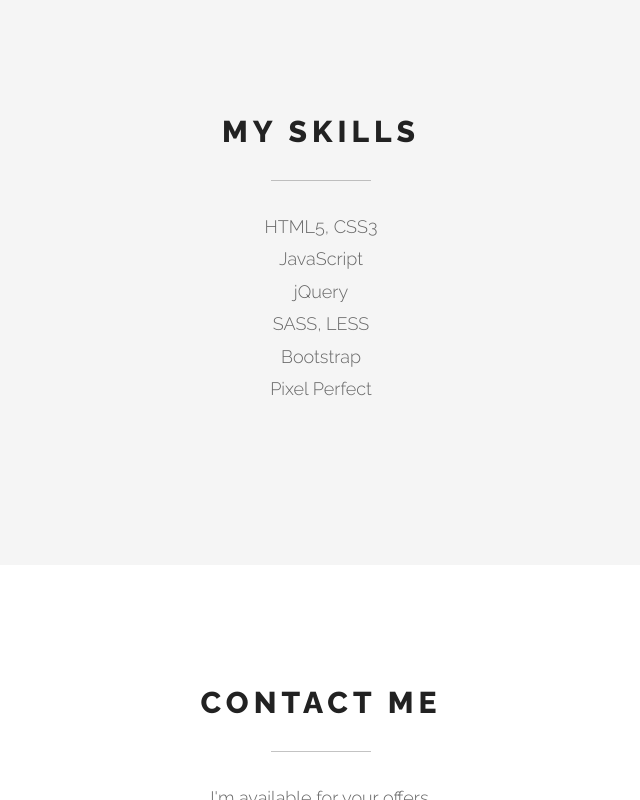
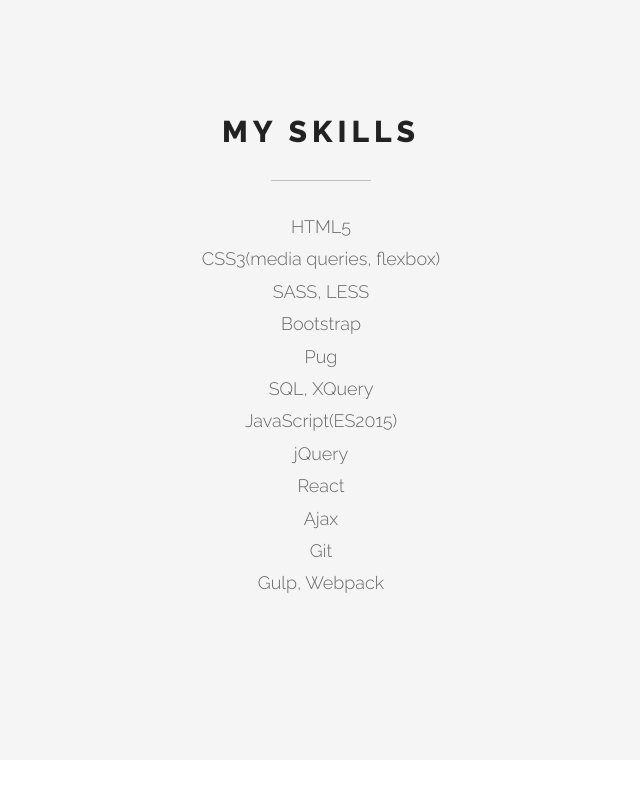
Before and after one commit to natakina/natakina.github.io, a plain HTML site: page index.html in a window 1280 px wide. Shown: the part 1722-2522 px from the top of the page, without its empty margins (319-959 px from the left). Drawn offline with Linux system fonts and the light colour scheme.

Commit message:
add my skills to portfolio

```diff
--- a/index.html
+++ b/index.html
@@ -213,12 +213,18 @@
                                 <h2 class="pfblock-title">My Skills</h2>
                                 <div class="pfblock-line"></div>
                                 <div class="pfblock-subtitle">
-                                	<div>HTML5, CSS3</div>
-                                	<div>JavaScript</div>
-                                	<div>jQuery</div>
+                                	<div>HTML5</div>
+                                	<div>CSS3(media queries, flexbox)</div>
                                 	<div>SASS, LESS</div>
                                 	<div>Bootstrap</div>
-                                	<div>Pixel Perfect</div>
+                                	<div>Pug</div>
+                                	<div>SQL, XQuery</div>
+                                	<div>JavaScript(ES2015)</div>
+                                	<div>jQuery</div>
+                                	<div>React</div>
+                                	<div>Ajax</div>
+                                	<div>Git</div>
+                                	<div>Gulp, Webpack</div>
                                 </div>
                             </div>
 
```
